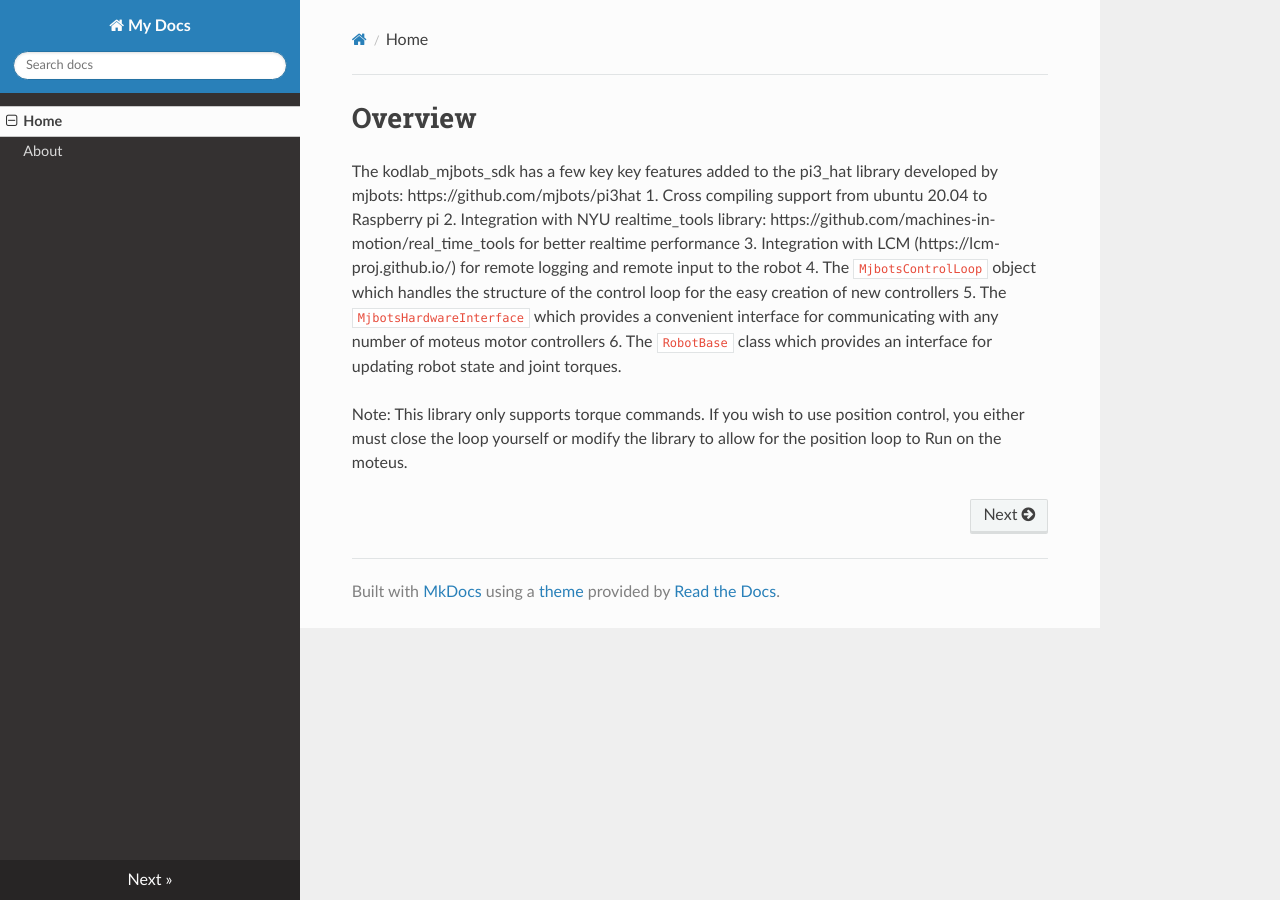
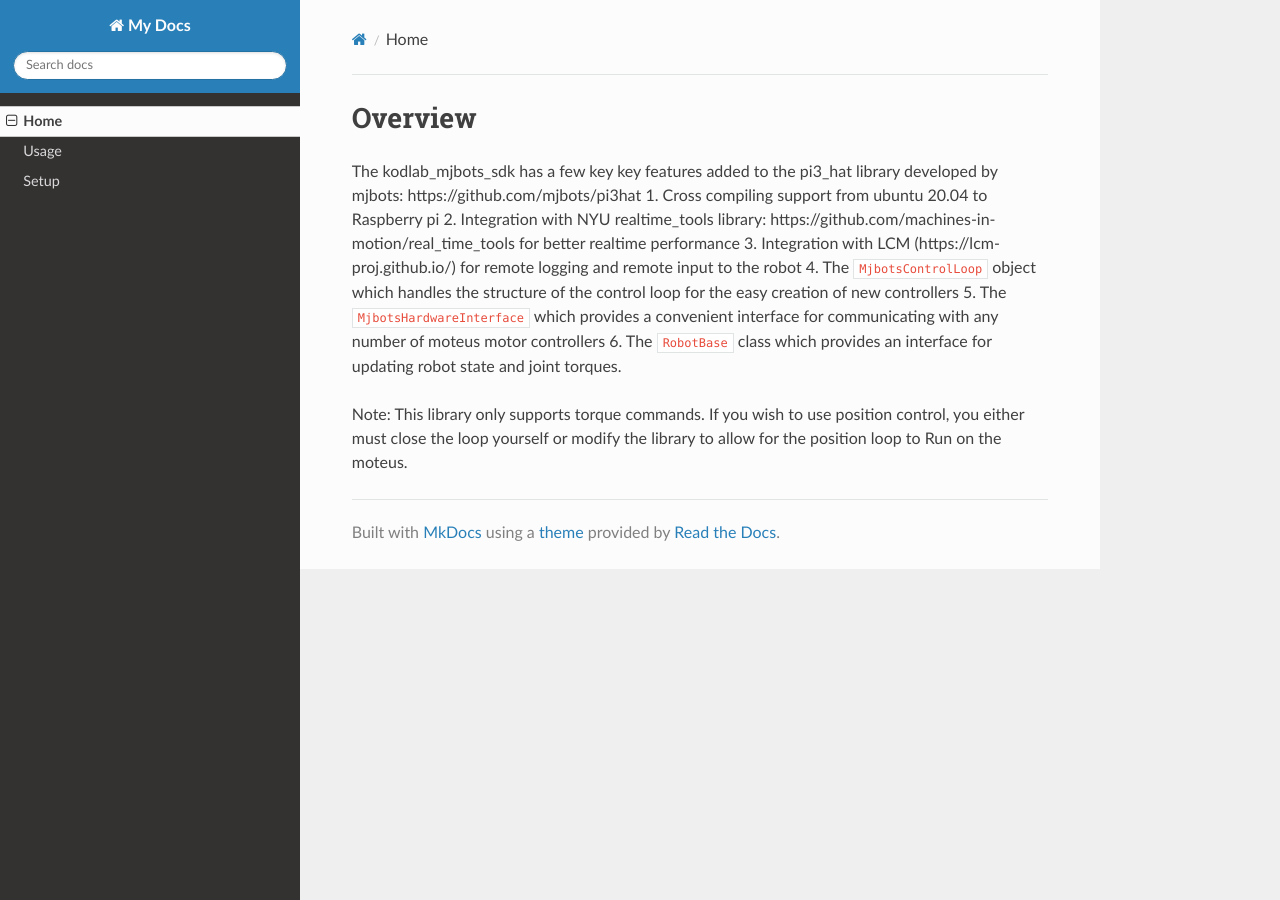
Before and after one commit to KodlabPenn/kodlab_mjbots_sdk, an MkDocs documentation site: the page built from docs/index.md, in a window 1280 px wide. Built offline with MkDocs 1.6.1, drawn with Linux system fonts in a browser that asks for light colours; nearby versions of some CDN libraries.

Commit message:
Update mkdocs.yml

```diff
--- a/mkdocs.yml
+++ b/mkdocs.yml
@@ -1,6 +1,7 @@
 site_name: My Docs
 nav:
   - Home: index.md
-  - About: about.md
+  - Usage: usage.md
+  - Setup: setup.md
 theme:
   name: readthedocs
```
